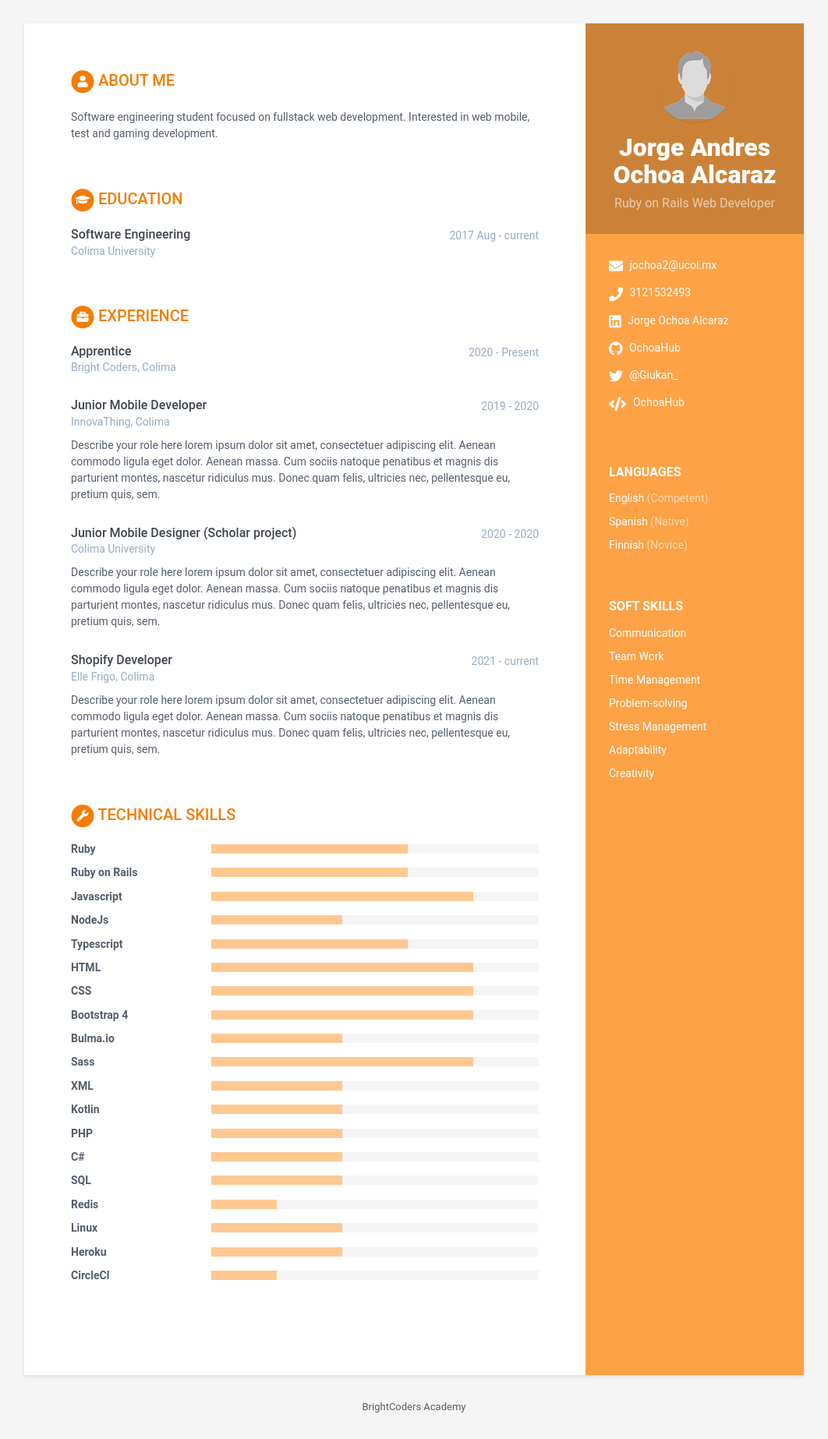
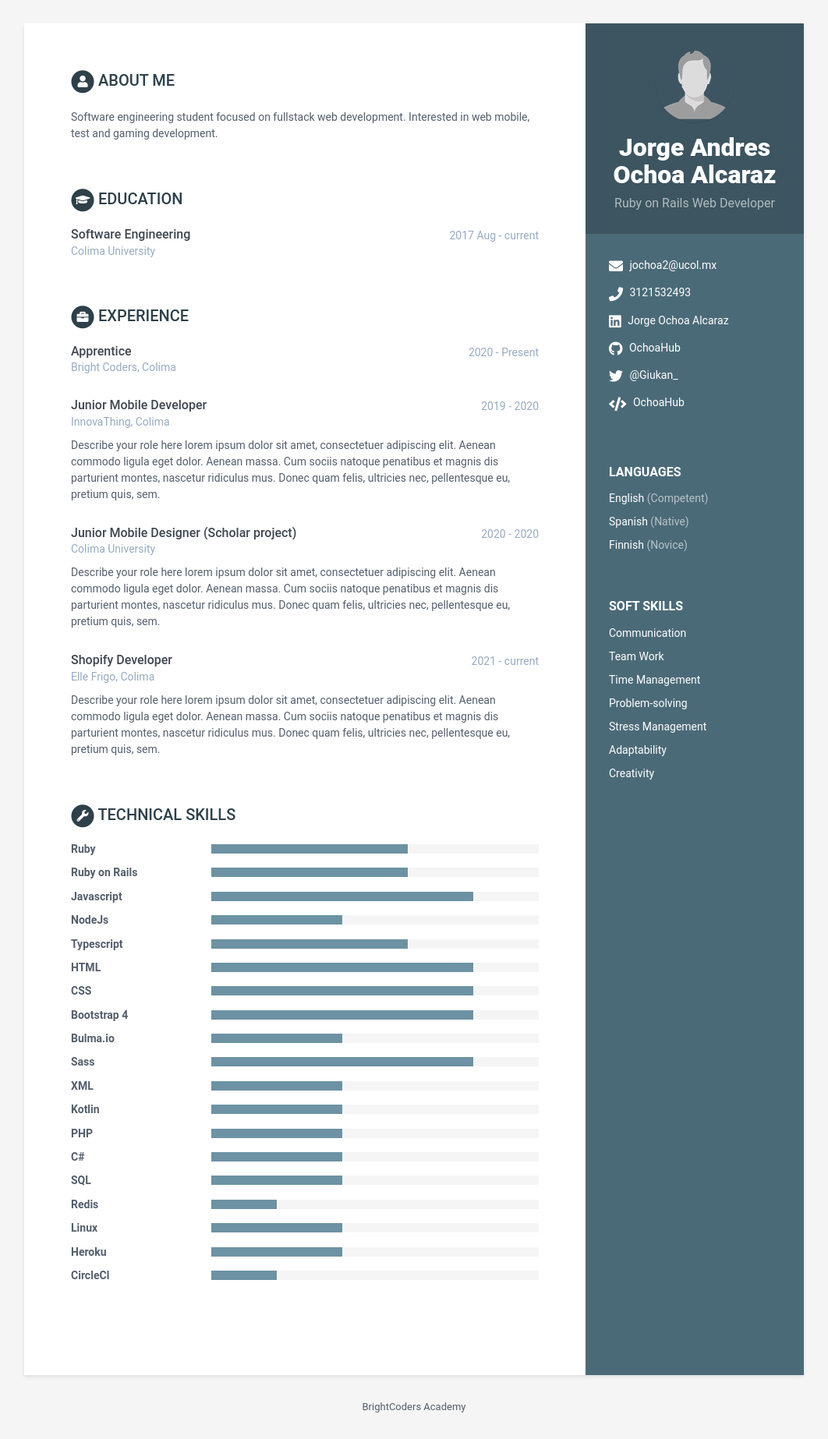
Before and after one commit to BC-NOV-20-Proyectos/resume-OchoaHub, a Jekyll site: the page built from index.html, in a window 1280 px wide. Shown: the whole page at 78% size, without its empty margins (109-1171 px from the left). Built offline with Jekyll 4.4.1, drawn with Linux system fonts in a browser that asks for light colours.

Commit message:
Fourth Commit

```diff
--- a/_config.yml
+++ b/_config.yml
@@ -5,7 +5,7 @@ title: BrightCoders Academy
 url: 'https://bc-nov-20-proyectos.github.io/'
 baseurl: 'https://bc-nov-20-proyectos.github.io/resume-OchoaHub/' #change it according to your repository name
 # Style will be applied only after restarting the build or serve. Just choose one of the options.
-theme_skin: orange # blue turquoise green berry orange ceramic
+theme_skin: ceramic # blue turquoise green berry orange ceramic
 chrome_mobile_color: #use hex colors (ex:#1976d2) or leave empty if you don't want a color for chrome mobile searchbar
 
 # Tracker
```
